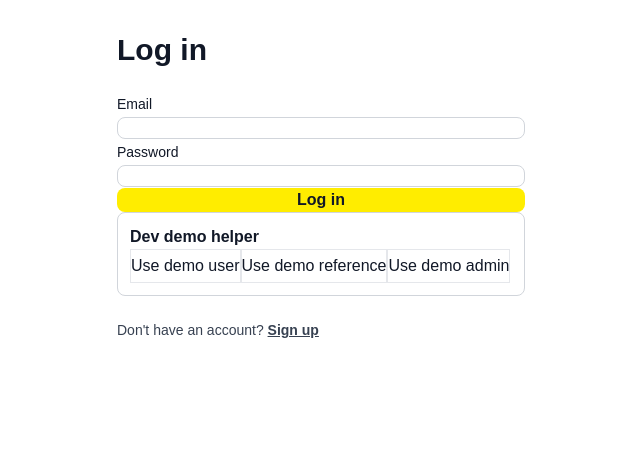
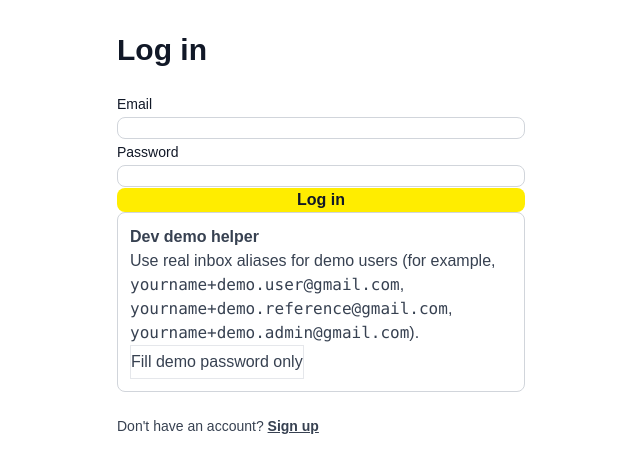
Before and after one commit to JoshuaTaylorIllustration/multi-church-matchmaker-mvp, a Next.js app: page /login in a window 1280 px wide. Shown: the top 472 px of the page, without its empty margins (319-959 px from the left). Built offline with nearby package versions, Linux system fonts and the light colour scheme.

Commit message:
Handle Supabase demo email validation and rate-limit guidance

```diff
--- a/components/login-form.tsx
+++ b/components/login-form.tsx
@@ -13,16 +13,8 @@ export function LoginForm() {
 
   const showDemoHelper = process.env.NODE_ENV === "development";
 
-  function useDemoAccount(type: "user" | "reference" | "platform_admin") {
-    const password = "Passw0rd!";
-    const emailMap = {
-      user: "demo.user@churchmvp.app",
-      reference: "demo.reference@churchmvp.app",
-      platform_admin: "demo.admin@churchmvp.app",
-    };
-
-    setEmail(emailMap[type]);
-    setPassword(password);
+  function useDemoPassword() {
+    setPassword("Passw0rd!");
   }
 
   async function handleSubmit(event: FormEvent<HTMLFormElement>) {
@@ -82,13 +74,15 @@ export function LoginForm() {
       </button>
 
       {showDemoHelper ? (
-        <div className="space-y-2 rounded-lg border border-dashed border-gray-300 p-3">
-          <p className="text-xs font-semibold uppercase tracking-wide text-gray-500">Dev demo helper</p>
-          <div className="flex flex-wrap gap-2">
-            <button type="button" className="rounded border px-2 py-1 text-xs" onClick={() => useDemoAccount("user")}>Use demo user</button>
-            <button type="button" className="rounded border px-2 py-1 text-xs" onClick={() => useDemoAccount("reference")}>Use demo reference</button>
-            <button type="button" className="rounded border px-2 py-1 text-xs" onClick={() => useDemoAccount("platform_admin")}>Use demo admin</button>
-          </div>
+        <div className="space-y-2 rounded-lg border border-dashed border-gray-300 p-3 text-xs text-gray-700">
+          <p className="font-semibold uppercase tracking-wide text-gray-500">Dev demo helper</p>
+          <p>
+            Use real inbox aliases for demo users (for example, <code>yourname+demo.user@gmail.com</code>,
+            <code> yourname+demo.reference@gmail.com</code>, <code>yourname+demo.admin@gmail.com</code>).
+          </p>
+          <button type="button" className="rounded border px-2 py-1" onClick={useDemoPassword}>
+            Fill demo password only
+          </button>
         </div>
       ) : null}
     </form>
```
Also changed, not shown: components/signup-form.tsx (+15 -0 lines), 1 other file (tests, documents, lock files or other folders).
